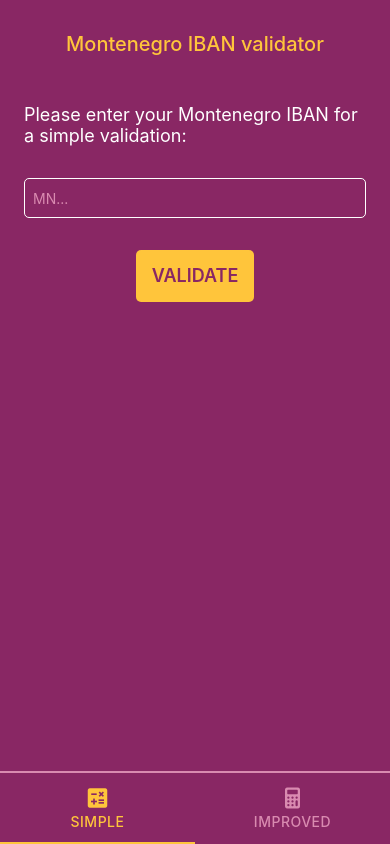
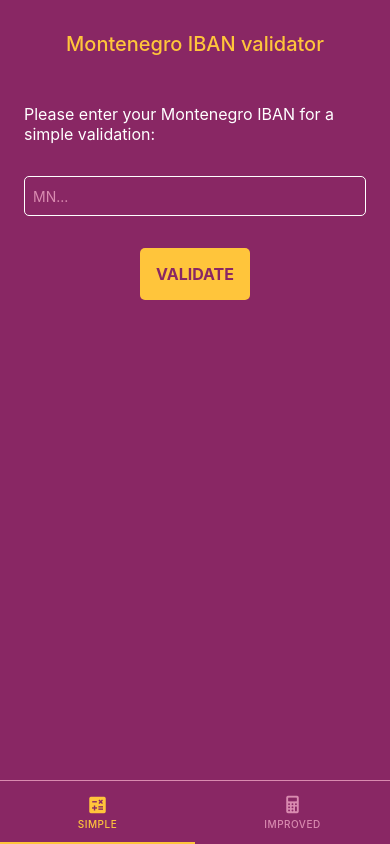
Before and after one commit to tanja-h/mn-iban-validation, a React Native app: screen / in a window 390 px wide. Built offline with nearby package versions, Linux system fonts and the light colour scheme.

Commit message:
overall style touchup & sizing down

```diff
--- a/App.tsx
+++ b/App.tsx
@@ -27,9 +27,9 @@ const renderScene = ({ route }: { route: Route }) => {
 const renderIcon = (route: Route, color: string) => {
     switch (route.key) {
         case "simple":
-            return <MaterialIcons name="calculate" size={26} color={color} />;
+            return <MaterialIcons name="calculate" size={22} color={color} />;
         case "improved":
-            return <Ionicons name="md-calculator" size={24} color={color} />;
+            return <Ionicons name="md-calculator" size={20} color={color} />;
         default:
             return null;
     }
@@ -82,13 +82,14 @@ const styles = StyleSheet.create({
     },
     tabBar: {
         backgroundColor: primaryColor,
-        borderTopWidth: 2,
+        borderTopWidth: 1,
         borderTopColor: accentColor,
     },
     label: {
         textTransform: "uppercase",
         letterSpacing: 0.5,
         fontWeight: "500",
+        fontSize: 10,
     },
     indicator: {
         backgroundColor: secondaryColor,
--- a/src/ImprovedValidator.tsx
+++ b/src/ImprovedValidator.tsx
@@ -35,7 +35,7 @@ const ImprovedValidator = () => {
     return (
         <View style={styles.container}>
             <Text style={styles.text}>
-                Please enter your Montenegro IBAN for improved validation:
+                Please enter your Montenegro IBAN for an improved validation:
             </Text>
             <TextInput
                 value={input}
@@ -60,7 +60,7 @@ const styles = StyleSheet.create({
     },
     text: {
         width: "100%",
-        fontSize: 18,
+        fontSize: 16,
         color: whiteColor,
     },
     input: {
--- a/src/SimpleValidator.tsx
+++ b/src/SimpleValidator.tsx
@@ -57,7 +57,7 @@ const styles = StyleSheet.create({
     },
     text: {
         width: "100%",
-        fontSize: 18,
+        fontSize: 16,
         color: whiteColor,
     },
     input: {
@@ -81,8 +81,8 @@ const styles = StyleSheet.create({
     buttonText: {
         color: primaryColor,
         lineHeight: 20,
-        fontSize: 18,
-        fontWeight: "600",
+        fontSize: 16,
+        fontWeight: "700",
     },
 });
 
--- a/src/ValidationHistory.tsx
+++ b/src/ValidationHistory.tsx
@@ -36,7 +36,7 @@ const styles = StyleSheet.create({
     },
     title: {
         marginLeft: spacingSmall,
-        fontSize: 18,
+        fontSize: 16,
         color: secondaryColor,
         fontWeight: "500",
     },
--- a/src/ValidationItem.tsx
+++ b/src/ValidationItem.tsx
@@ -30,16 +30,17 @@ const styles = StyleSheet.create({
     },
     iban: {
         color: primaryColor,
-        fontSize: 16,
+        fontSize: 14,
         marginBottom: spacingSmall,
         fontWeight: "700",
     },
     status: {
-        fontSize: 14,
+        fontSize: 12,
         color: whiteColor,
         fontWeight: "500",
     },
     date: {
+        fontSize: 12,
         color: accentColor,
     },
 });
--- a/src/ValidationResult.tsx
+++ b/src/ValidationResult.tsx
@@ -34,7 +34,8 @@ const styles = StyleSheet.create({
     },
     text: {
         marginLeft: spacingMedium,
-        fontSize: 18,
+        fontSize: 16,
+        lineHeight: 18,
         color: greenColor,
         fontWeight: "600",
     },
```
